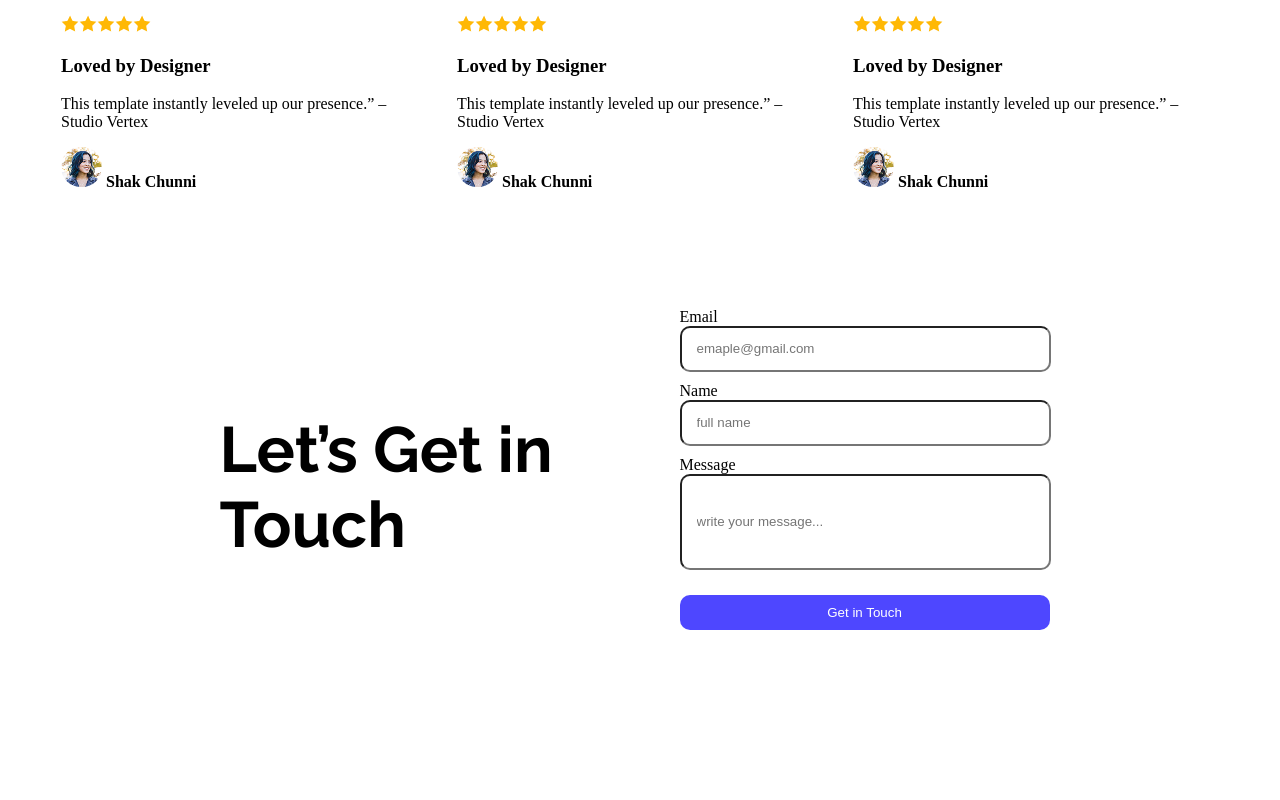
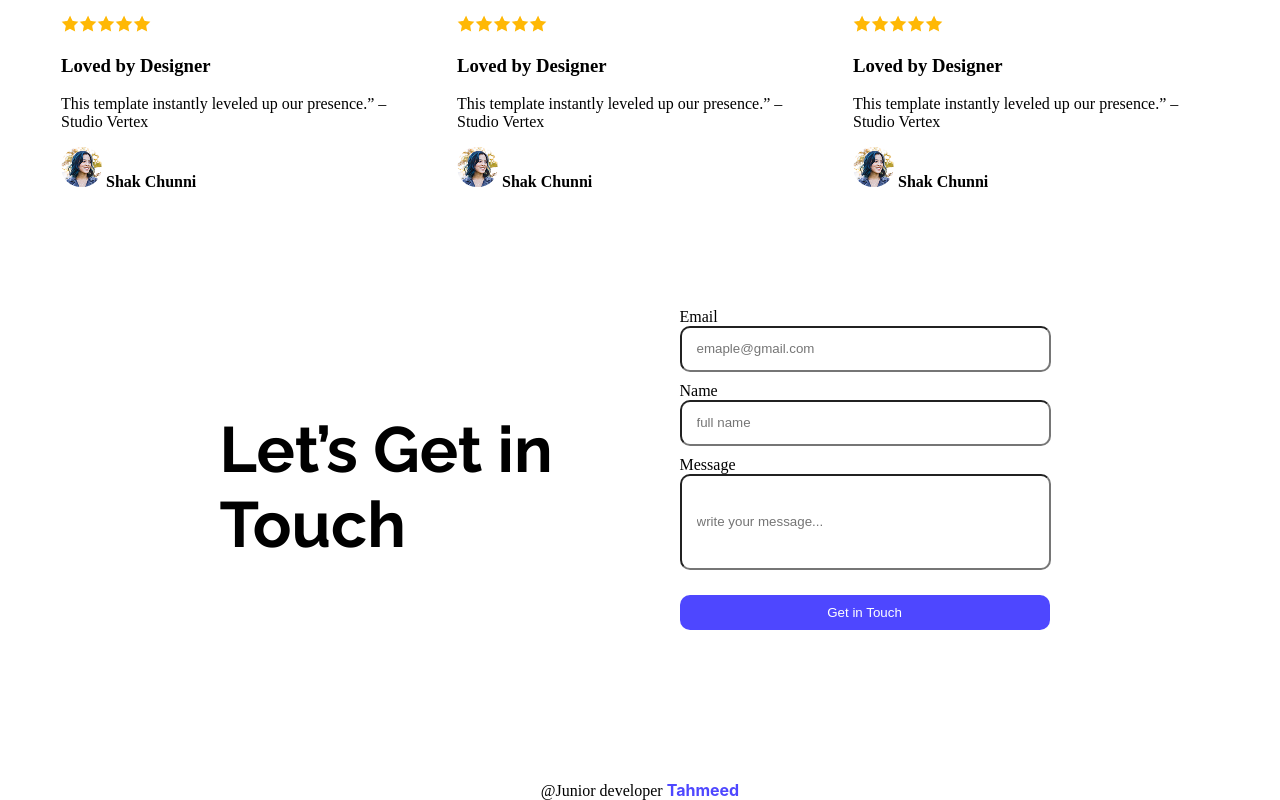
Before and after one commit to tahmeedhasan88/1st-assignment, a plain HTML site: page index.html in a window 1280 px wide. Shown: the part 1753-2553 px from the top of the page. Before the commit the page ends 2383 px from the top, so only its background shows below. Drawn offline with Linux system fonts and the light colour scheme.

Commit message:
some changes

```diff
--- a/index.html
+++ b/index.html
@@ -81,8 +81,8 @@
 </div>
 
         </div>
-    <footer>
-
+    <footer class="mn-footer">
+@Junior developer <span class="footer">Tahmeed</span>
     </footer>
 </body>
 </html>
--- a/style.css
+++ b/style.css
@@ -189,6 +189,17 @@ border-style: none;}
     height: 200px;
     width: 500px;
 }
+.footer{
+    font-family: "Inter", sans-serif;
+    margin-top: 80px;
+    padding: auto;
+    font-weight: 700;
+    color: #4E47FF
+}
+
+.mn-footer{
+    margin-top: 150px;
+}
 
 
 
@@ -209,9 +220,15 @@ border-style: none;}
 }
 .presentation{
     width: 100%;
-    padding: 10px;
+    padding:0px ;
     margin-bottom: 100px;
 }
+
+.presentation img {
+padding-right: 10px;
+}
+
+
 .Score-box{
     width: 16.5rem;
     height: 28.5rem;
@@ -264,4 +281,7 @@ height: 10rem;
 .area{width: 17rem;
 height: 4rem;}
 
+.mn-footer{margin-left: 60px;
+padding:auto}
+
 }
```
